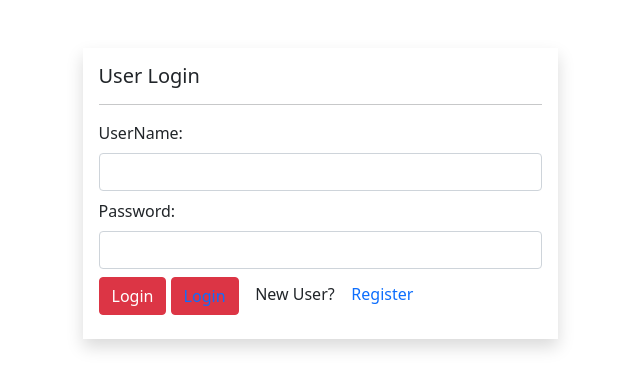
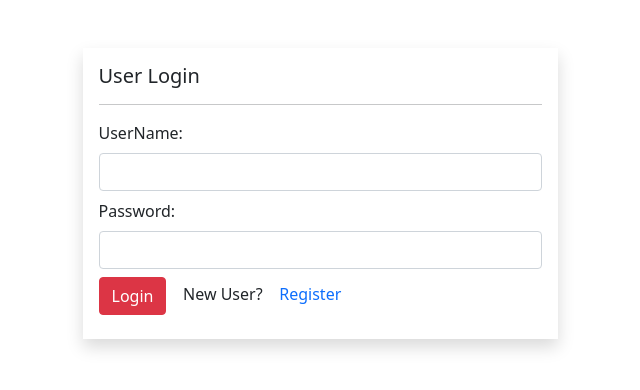
Before and after one commit to AniketHarnekar/E-KartShopping-web, a plain HTML site: page login.html in a window 1280 px wide. Shown: the whole page, without its empty margins (320-960 px from the left). Drawn offline with Linux system fonts and the light colour scheme.

Commit message:
Update login.html
revert

```diff
--- a/login.html
+++ b/login.html
@@ -23,7 +23,6 @@
                     </div>
                     <div class="mb-2">
                         <input type="submit" value="Login" class="btn btn-danger">
-                        <button type="submit" class="btn btn-danger"><a href="./index.html">Login</a></button>
                         &nbsp;&nbsp; New User? &nbsp;&nbsp; <a href="./register.html">Register</a>
                     </div>
                 </form>
```
